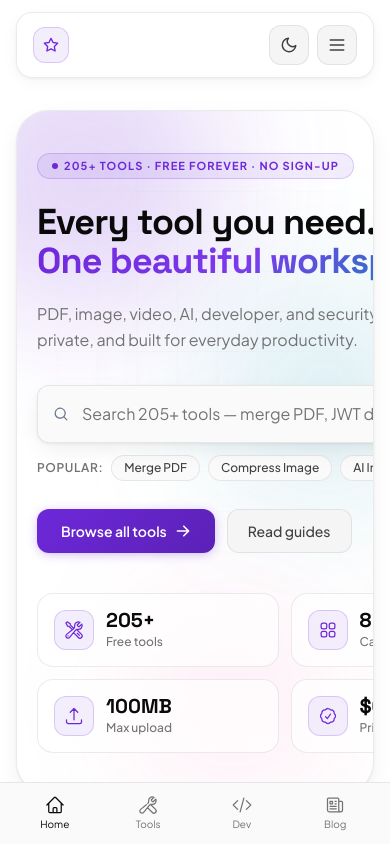
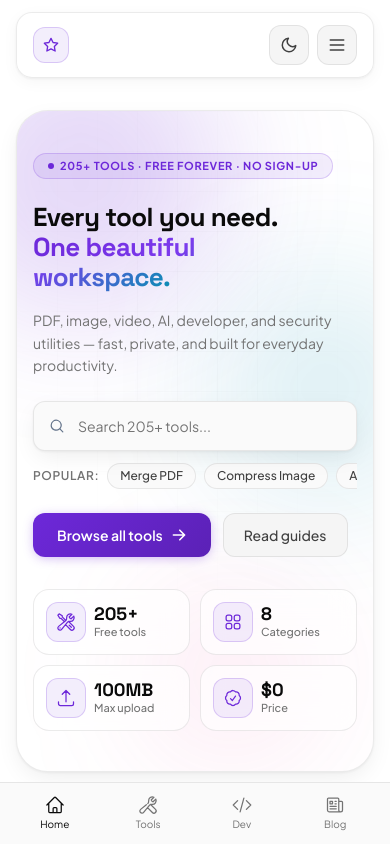
Before and after one commit to pardeepkaushik0508/all-in-one-utilty-tools, a Next.js app in the folder frontend/: page / in a window 390 px wide. Shown: the top 844 px of the page. Built offline with nearby package versions, Linux system fonts and the light colour scheme.

Commit message:
Issue fixs

```diff
--- a/frontend/components/home/HeroSection.js
+++ b/frontend/components/home/HeroSection.js
@@ -44,7 +44,9 @@ export default function HeroSection({ search, onSearchChange }) {
           <h1 className="home-hero-title">
             Every tool you need.
             <br />
-            <span className="gradient-text">One beautiful workspace.</span>
+            <span className="gradient-text">
+              One beautiful<br className="sm:hidden" /> workspace.
+            </span>
           </h1>
 
           <p className="home-hero-subtitle">
@@ -56,7 +58,7 @@ export default function HeroSection({ search, onSearchChange }) {
             <SearchBar
               value={search}
               onChange={onSearchChange}
-              placeholder={`Search ${getToolCountLabel()} tools — merge PDF, JWT decoder, QR generator...`}
+              placeholder={`Search ${getToolCountLabel()} tools...`}
             />
             <div className="home-hero-quick">
               <span className="home-hero-quick-label">Popular:</span>
--- a/frontend/components/home/ToolHighlights.js
+++ b/frontend/components/home/ToolHighlights.js
@@ -1,5 +1,5 @@
 import Link from 'next/link';
-import { useMemo } from 'react';
+import { useEffect, useState } from 'react';
 import useRecentTools from '../../hooks/useRecentTools';
 import { getPopularTools } from '../../hooks/useToolAnalytics';
 import { tools } from '../../utils/tools';
@@ -66,8 +66,14 @@ export function FeaturedToolsSection() {
 }
 
 export function TrendingToolsSection() {
-  const popular = useMemo(() => getPopularTools(6), []);
-  const slugs = popular.length ? popular.map((p) => p.slug) : TRENDING_SLUGS;
+  const [slugs, setSlugs] = useState(TRENDING_SLUGS);
+
+  useEffect(() => {
+    const popular = getPopularTools(6);
+    if (popular.length) {
+      setSlugs(popular.map((p) => p.slug));
+    }
+  }, []);
 
   return (
     <section className="home-highlights animate-fade-up" aria-label="Trending tools">
--- a/frontend/styles/globals.css
+++ b/frontend/styles/globals.css
@@ -1163,7 +1163,7 @@ html[data-theme='dark'] {
 
   /* ─── Home page ─── */
   .home-hero {
-    @apply relative overflow-hidden rounded-[2rem] border px-5 py-10 sm:px-8 sm:py-12 lg:px-12 lg:py-16;
+    @apply relative w-full max-w-full overflow-hidden rounded-[2rem] border px-4 py-10 sm:px-8 sm:py-12 lg:px-12 lg:py-16;
     border-color: var(--border);
     background: var(--bg-card);
     box-shadow: var(--shadow-card);
@@ -1205,33 +1205,59 @@ html[data-theme='dark'] {
   }
 
   .home-hero-content {
-    @apply relative z-10 grid gap-10 lg:grid-cols-[1.4fr_1fr] lg:items-center lg:gap-12;
+    @apply relative z-10 grid w-full min-w-0 gap-8 sm:gap-10 lg:grid-cols-[1.4fr_1fr] lg:items-center lg:gap-12;
+  }
+
+  .home-hero-copy {
+    @apply min-w-0;
+  }
+
+  .home-hero .badge {
+    @apply max-w-full flex-wrap justify-center text-center sm:inline-flex sm:flex-nowrap sm:justify-start sm:text-left;
+    letter-spacing: 0.06em;
   }
 
   .home-hero-title {
-    @apply font-display text-4xl font-bold leading-[1.08] tracking-tight sm:text-5xl lg:text-[3.5rem];
-    color: var(--text-primary);
+    @apply font-display text-[1.625rem] font-bold leading-[1.15] tracking-tight sm:text-4xl sm:leading-[1.08] lg:text-[3.5rem];
+    color: var(--text-primary);
+    text-wrap: balance;
+    overflow-wrap: anywhere;
   }
 
   .home-hero-subtitle {
-    @apply mt-5 max-w-xl text-base leading-relaxed sm:text-lg;
+    @apply mt-4 max-w-full text-sm leading-relaxed sm:mt-5 sm:max-w-xl sm:text-base lg:text-lg;
     color: var(--text-muted);
   }
 
   .home-hero-search {
-    @apply mt-8;
+    @apply mt-6 w-full min-w-0 sm:mt-8;
+  }
+
+  .home-hero-search .search-bar {
+    @apply w-full min-w-0;
   }
 
   .home-hero-search .input-field {
-    @apply py-4 text-base;
+    @apply min-w-0 py-3.5 text-sm sm:py-4 sm:text-base;
     background: var(--bg-elevated);
     box-shadow: var(--shadow-card);
   }
 
   .home-hero-quick {
-    @apply mt-3 flex flex-nowrap items-center gap-2 overflow-x-auto pb-1;
+    @apply mt-3 flex max-w-full flex-nowrap items-center gap-2 overflow-x-auto;
     -webkit-overflow-scrolling: touch;
     scrollbar-width: thin;
+  }
+
+  @media (max-width: 767px) {
+    .home-hero-quick {
+      scrollbar-width: none;
+      -ms-overflow-style: none;
+    }
+
+    .home-hero-quick::-webkit-scrollbar {
+      display: none;
+    }
   }
 
   .home-hero-quick-label {
@@ -1257,14 +1283,18 @@ html[data-theme='dark'] {
   }
 
   .home-hero-stats {
-    @apply grid grid-cols-2 gap-3;
+    @apply grid w-full min-w-0 grid-cols-2 gap-2.5 sm:gap-3;
   }
 
   .home-stat-card {
-    @apply flex items-center gap-3 rounded-2xl border p-4 transition-all duration-300;
+    @apply flex min-w-0 items-center gap-2 rounded-2xl border p-3 transition-all duration-300 sm:gap-3 sm:p-4;
     border-color: var(--border);
     background: rgba(255, 255, 255, 0.03);
     backdrop-filter: blur(12px);
+  }
+
+  .home-stat-card > div {
+    @apply min-w-0;
   }
 
   html[data-theme='light'] .home-stat-card {
@@ -1285,12 +1315,12 @@ html[data-theme='dark'] {
   }
 
   .home-stat-value {
-    @apply font-display text-xl font-bold leading-none sm:text-2xl;
+    @apply font-display text-lg font-bold leading-none sm:text-xl lg:text-2xl;
     color: var(--text-primary);
   }
 
   .home-stat-label {
-    @apply mt-1 text-xs font-medium;
+    @apply mt-0.5 text-[11px] font-medium leading-tight sm:mt-1 sm:text-xs;
     color: var(--text-muted);
   }
 
```
